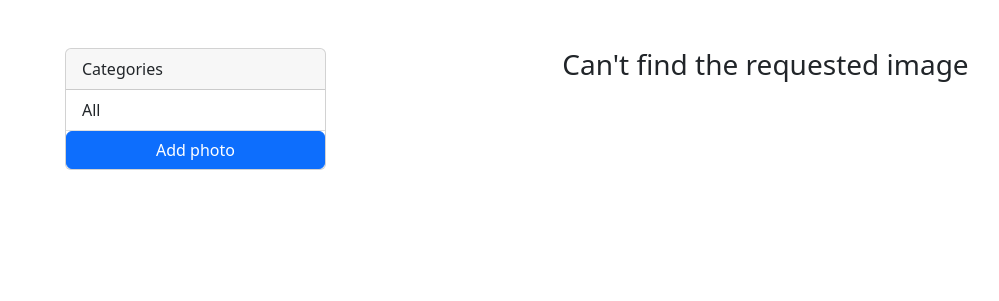
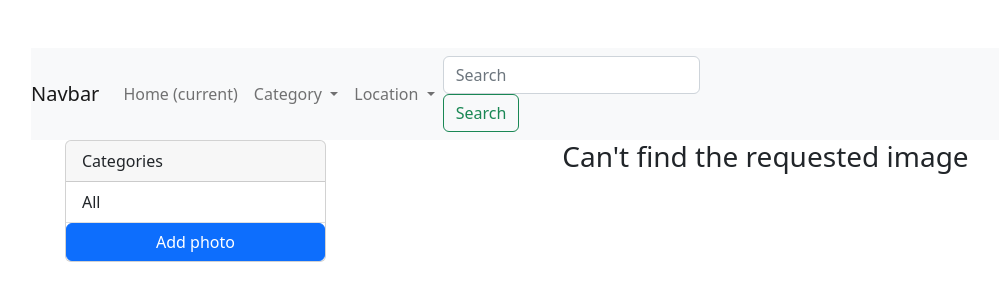
Before and after one commit to Maltilda-Nyaboke/Photo-booth, a Django app: page / in a window 1280 px wide. Shown: the top 301 px of the page, without its empty margins (17-1016 px from the left). Run offline with Django 3.2, Linux system fonts and the light colour scheme; data that the repository does not hold is empty.

Commit message:
style:add navbar

```diff
--- a/tilda/templates/photos/index.html
+++ b/tilda/templates/photos/index.html
@@ -9,6 +9,7 @@
 <link href="https://cdn.jsdelivr.net/npm/bootstrap@5.2.0-beta1/dist/css/bootstrap.min.css" rel="stylesheet"
 integrity="sha384-0evHe/X+R7YkIZDRvuzKMRqM+OrBnVFBL6DOitfPri4tjfHxaWutUpFmBp4vmVor" crossorigin="anonymous">
 </head>
+{% include 'photos/navbar.html' %}
 <body class="m-5">
   <div class="container">
     <div class="row">
--- a/tilda/templates/photos/navbar.html
+++ b/tilda/templates/photos/navbar.html
@@ -19,11 +19,9 @@ integrity="sha384-0evHe/X+R7YkIZDRvuzKMRqM+OrBnVFBL6DOitfPri4tjfHxaWutUpFmBp4vmV
         <div class="collapse navbar-collapse" id="navbarSupportedContent">
           <ul class="navbar-nav mr-auto">
             <li class="nav-item active">
-              <a class="nav-link" href="#">Home <span class="sr-only">(current)</span></a>
+              <a class="nav-link" href="{% url 'home'%}">Home <span class="sr-only">(current)</span></a>
             </li>
-            <li class="nav-item">
-              <a class="nav-link" href="#">Link</a>
-            </li>
+
             <li class="nav-item dropdown">
               <a class="nav-link dropdown-toggle" href="#" id="navbarDropdown" role="button" data-toggle="dropdown" aria-haspopup="true" aria-expanded="false">
                 Category
--- a/tilda/templates/photos/search.html
+++ b/tilda/templates/photos/search.html
@@ -27,7 +27,7 @@ integrity="sha384-0evHe/X+R7YkIZDRvuzKMRqM+OrBnVFBL6DOitfPri4tjfHxaWutUpFmBp4vmV
     <div class="card col-4" style="width: 18rem;">
         <img src="{{ image.image.url }}" class="card-img-top" alt="{{ image.id }}">
         <div class="card-body">
-          <p class="card-text">{{ image.title }}</p>
+          <p class="card-text">{{ image.category }}</p>
         </div>
     </div>
     {% endfor %}
```
